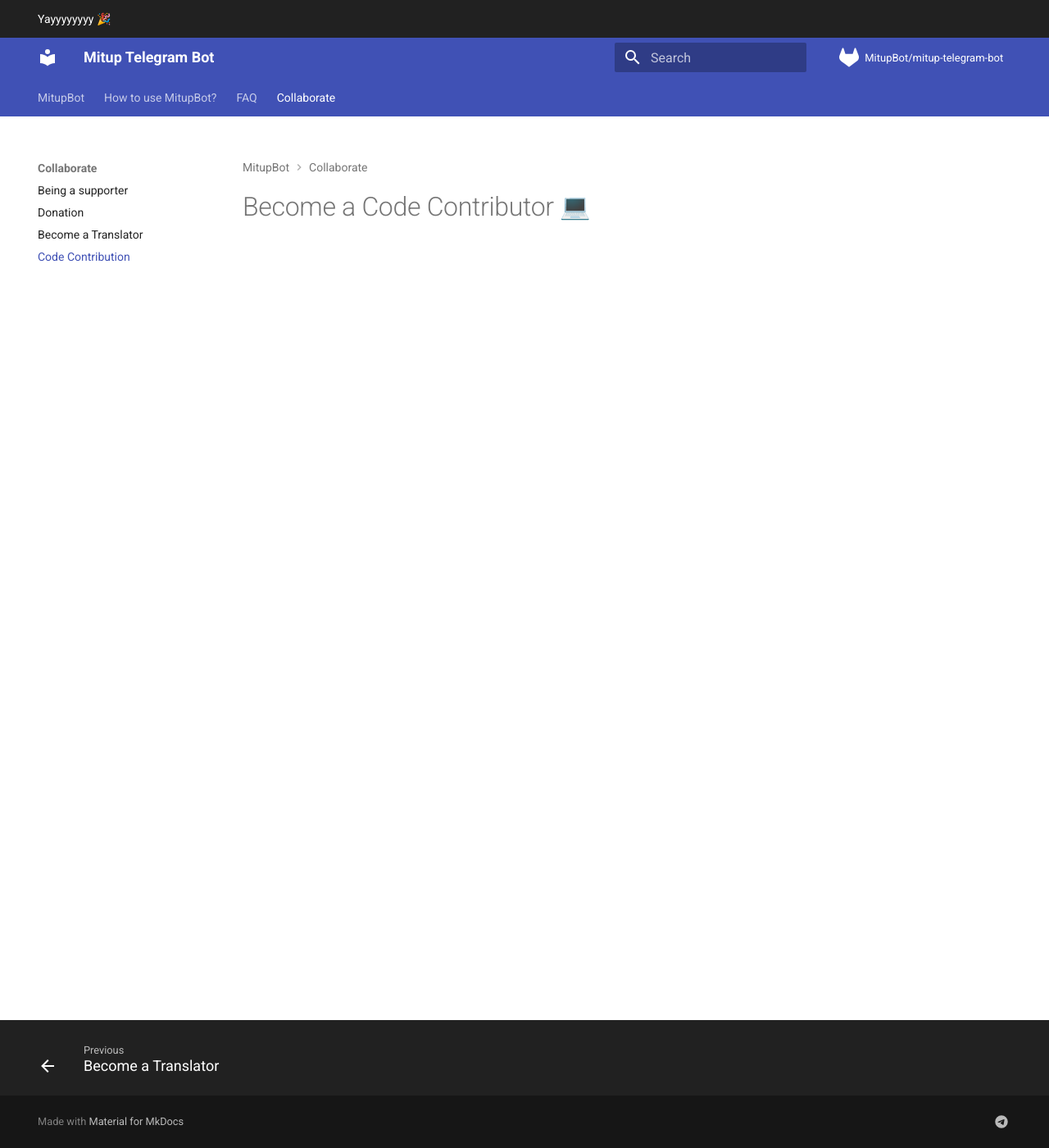
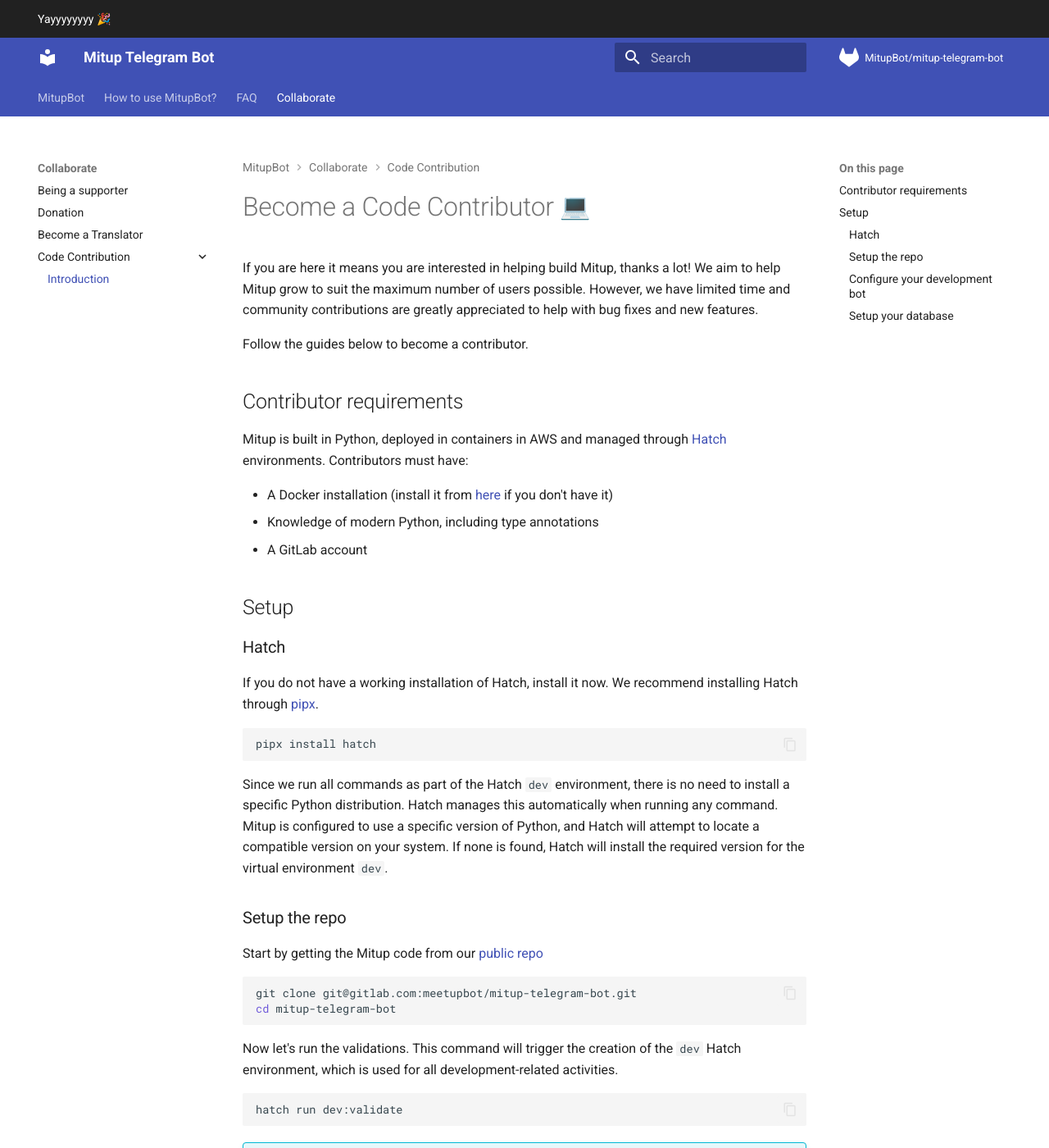
Before and after one commit to AAraKKe/mitup-telegram-bot, an MkDocs documentation site: the page built from docs/collaborate/code-contributor.md, in a window 1280 px wide and 1400 px high. Shown: the whole window at 82% size. Built offline with MkDocs 1.6.1 and Material for MkDocs 9.7.7, drawn with Linux system fonts in a browser that asks for light colours; emoji names are drawn with the system emoji font; comment, search, counter and statistics services are not loaded; some of the changed text lies outside the part shown.

Commit message:
📚 docs: Add environment setup page

````diff
--- a/docs/collaborate/code-contributor.md
+++ b/docs/collaborate/code-contributor.md
@@ -1,3 +1,81 @@
 # Become a Code Contributor :computer:
 
-<!-- This page will be populated with information on how to contribute code to the mitup project. -->
+If you are here it means you are interested in helping build Mitup, thanks a lot! We aim to help Mitup grow to suit the maximum number of users possible. However, we have limited time and community contributions are greatly appreciated to help with bug fixes and new features.
+
+Follow the guides below to become a contributor.
+
+## Contributor requirements
+
+Mitup is built in Python, deployed in containers in AWS and managed through [Hatch](https://hatch.pypa.io) environments. Contributors must have:
+
+- A Docker installation (install it from [here](https://www.docker.com/products/docker-desktop/) if you don't have it)
+- Knowledge of modern Python, including type annotations
+- A GitLab account
+
+## Setup
+
+### Hatch
+
+If you do not have a working installation of Hatch, install it now. We recommend installing Hatch through [pipx](https://pipx.pypa.io/stable/installation/).
+
+```bash
+pipx install hatch
+```
+
+Since we run all commands as part of the Hatch `dev` environment, there is no need to install a specific Python distribution. Hatch manages this automatically when running any command. Mitup is configured to use a specific version of Python, and Hatch will attempt to locate a compatible version on your system. If none is found, Hatch will install the required version for the virtual environment `dev`.
+
+### Setup the repo
+
+Start by getting the Mitup code from our [public repo](https://gitlab.com/meetupbot/mitup-telegram-bot)
+
+```bash
+git clone git@gitlab.com:meetupbot/mitup-telegram-bot.git
+cd mitup-telegram-bot
+```
+
+Now let's run the validations. This command will trigger the creation of the `dev` Hatch environment, which is used for all development-related activities.
+
+```bash
+hatch run dev:validate
+```
+
+!!! info "If you are using VSCode"
+    If you are using VSCode, a setup script is included in the repo. This provides with the VSCode configuration needed to be able to run type checking and formatting accordingly. Run:
+    ```
+    hatch run dev:setup-vscode
+    ```
+
+### Configure your development bot
+
+To test your changes through Telegram, you'll need to link a bot to Mitup. Head to [BotFather](https://t.me/BotFather) and register a new bot:
+
+- Run the `/newbot` command
+- Choose a name for the bot, e.g. `Mitup-<yourname>-dev`
+- Choose a username for the bot, e.g. `mitup_yourname_dev_bot`
+- Copy the token provided by BotFather
+
+Next, run the following command:
+
+```bash
+hatch run dev:set-local-bot <token>
+```
+
+This creates a `dev.toml` configuration file that Mitup uses when running the bot locally in Docker.
+
+### Setup your database
+
+For local execution, we rely on a Docker instance of PostgreSQL. First, run all database migrations to ensure proper schema setup:
+
+```bash
+docker compose run migrations-upgrade
+```
+
+This command spins up a PostgreSQL database with a local volume in `./postgres_data` that persists data between executions and runs the necessary migrations.
+
+After completion, you can start the bot by running:
+
+```bash
+docker compose run mitup
+```
+
+and begin using it from Telegram by opening the bot you created through BotFather.
--- a/mkdocs.yml
+++ b/mkdocs.yml
@@ -19,7 +19,8 @@
     - Being a supporter: collaborate/supporter.md
     - Donation: collaborate/donation.md
     - Become a Translator: collaborate/translator.md
-    - Code Contribution: collaborate/code-contributor.md
+    - Code Contribution:
+      - Introduction: collaborate/code-contributor.md
 theme:
   name: material
   custom_dir: docs/overrides
@@ -40,6 +41,7 @@
     - content.code.annotate
     - content.tooltips
     - navigation.footer
+    - content.code.copy
 markdown_extensions:
   - admonition
   - pymdownx.details
--- a/pyproject.toml
+++ b/pyproject.toml
@@ -98,6 +98,9 @@
     "__about__.py",
     # This does not impact the proper working of the bot
     "generate_stats.py",
+    # No need to cover the local tooling CLI for coverage
+    "setup_vscode.py",
+    "cli/commands/dev.py",
 ]
 exclude_also = [
     # Exclude protocol classes since they have no logic
@@ -232,6 +235,7 @@
 validate-locales = "python -m mitup_bot.cli.run translations validate-ids"
 build-locales = "python -m mitup_bot.cli.run translations build"
 update-locales = ["update-source-language", "build-locales"]
+set-local-bot = "python -m mitup_bot.cli.run dev {args:}"
 
 
 # ----------------------
````
Also changed, not shown: docs/collaborate/donation.md (+2 -1 lines), 1 other file.
